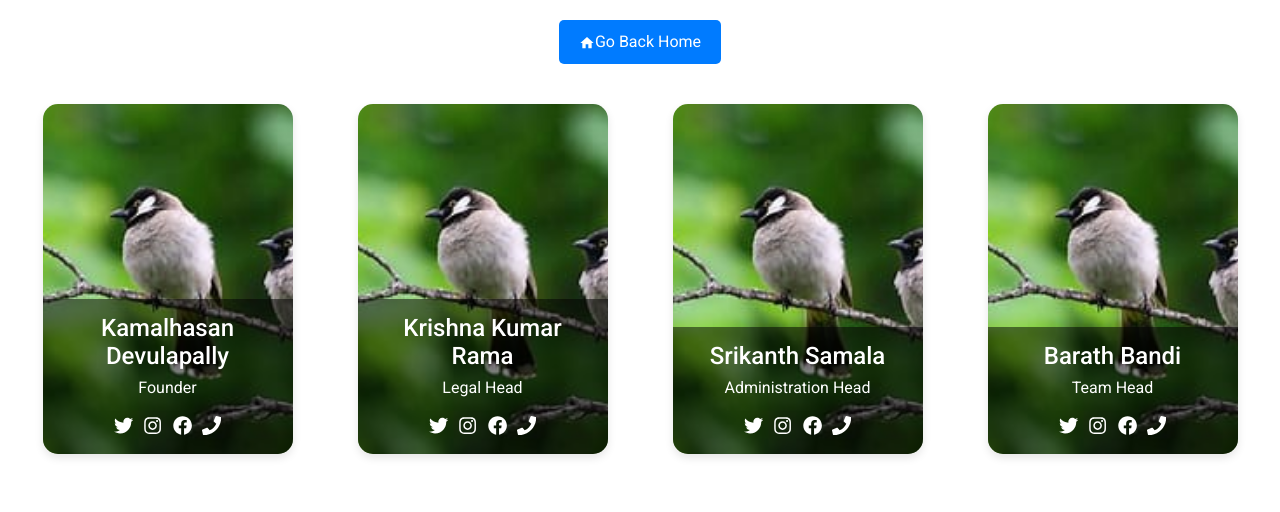
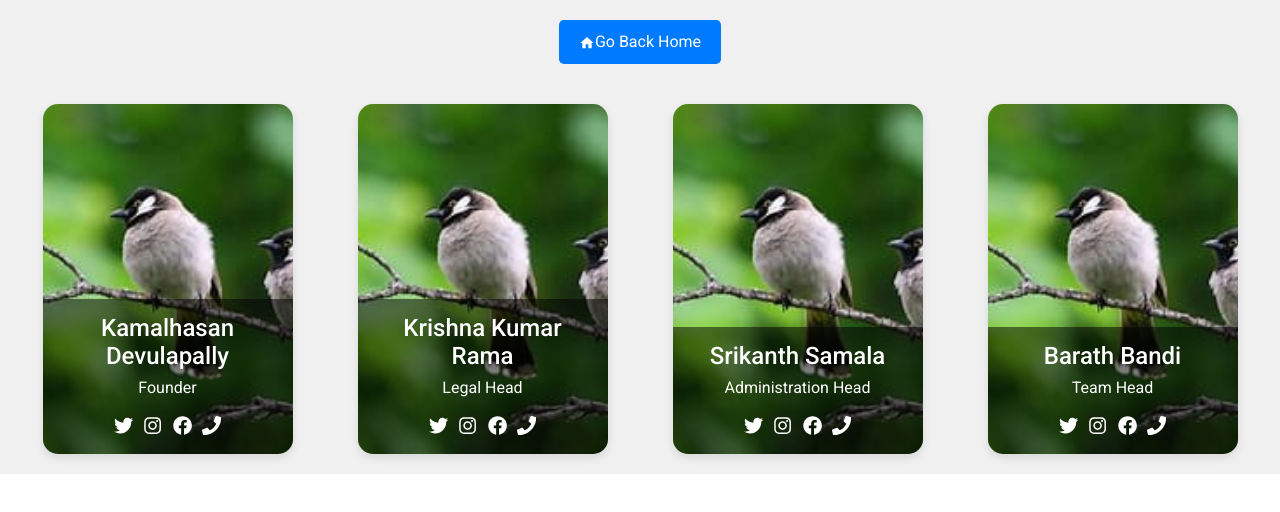
Before and after one commit to shivakumar-bandi/sanatandharm-seva.org, a React (Vite) app: page /team in a window 1280 px wide. Shown: the top 512 px of the page. Built offline with nearby package versions, Linux system fonts and the light colour scheme.

Commit message:
Your commit changes in team  and css

```diff
--- a/src/vendorDashboard/components/Team.css
+++ b/src/vendorDashboard/components/Team.css
@@ -1,16 +1,28 @@
+:root {
+  --primary-color: #007bff;
+  --hover-color: #0056b3;
+  --background-color: #f0f0f0;
+  --white-color: #ffffff;
+  --shadow-color: rgba(0, 0, 0, 0.1);
+  --twitter-color: #1da1f2;
+  --instagram-color: #e4405f;
+  --facebook-color: #3b5998;
+}
+
 .team-container {
   display: flex;
   flex-direction: column;
   align-items: center;
   gap: 20px;
   padding: 20px;
+  background-color: var(--background-color);
 }
 
 .go-home-button {
   padding: 10px 20px;
   font-size: 16px;
-    color: #fff;
-    background-color: #007bff;
+  color: var(--white-color);
+  background-color: var(--primary-color);
   border: none;
   border-radius: 5px;
   cursor: pointer;
@@ -19,7 +31,7 @@
 }
 
 .go-home-button:hover {
-    background-color: #0056b3;
+  background-color: var(--hover-color);
 }
 
 .team-row {
@@ -36,13 +48,14 @@
   position: relative;
   overflow: hidden;
   border-radius: 15px;
-    box-shadow: 0 4px 8px rgba(0, 0, 0, 0.1);
-    transition: transform 0.3s ease;
+  box-shadow: 0 4px 8px var(--shadow-color);
+  transition: transform 0.3s ease, box-shadow 0.3s ease;
   cursor: pointer;
 }
 
 .team-card:hover {
   transform: scale(1.05);
+  box-shadow: 0 8px 16px var(--shadow-color);
 }
 
 .team-image {
@@ -58,24 +71,27 @@
   bottom: 0;
   width: 100%;
   background: rgba(0, 0, 0, 0.5);
-    color: #fff;
+  color: var(--white-color);
   padding: 15px;
   text-align: center;
-    transition: background 0.3s ease;
+  transition: background 0.3s ease, transform 0.3s ease;
 }
 
 .team-card:hover .team-overlay {
   background: rgba(0, 0, 0, 0.7);
+  transform: translateY(-10%);
 }
 
 .team-name {
   font-size: 1.5em;
   margin: 0;
+  transition: color 0.3s ease;
 }
 
 .team-title {
   font-size: 1em;
   margin: 5px 0 0;
+  transition: color 0.3s ease;
 }
 
 .team-socials {
@@ -83,28 +99,29 @@
 }
 
 .team-socials a {
-    color: #fff;
+  color: var(--white-color);
   margin: 0 5px;
   font-size: 1.2em;
   transition: color 0.3s ease;
 }
 
 .team-socials a:hover {
-    color: #1da1f2; /* Twitter blue */
+  color: var(--twitter-color); /* Change this dynamically for each icon */
 }
 
 .team-details {
   width: 80%;
   max-width: 600px;
-    background: #fff;
-    box-shadow: 0 4px 8px rgba(0, 0, 0, 0.1);
+  background: var(--white-color);
+  box-shadow: 0 4px 8px var(--shadow-color);
   padding: 20px;
   border-radius: 15px;
   text-align: center;
   animation: fadeIn 0.5s ease;
+  margin-top: 20px;
 }
 
 @keyframes fadeIn {
-    from { opacity: 0; }
-    to { opacity: 1; }
+  from { opacity: 0; transform: translateY(-20px); }
+  to { opacity: 1; transform: translateY(0); }
 }
--- a/src/vendorDashboard/components/Team.jsx
+++ b/src/vendorDashboard/components/Team.jsx
@@ -1,15 +1,15 @@
-import React, { useState } from 'react';
+import React, { useState, useEffect } from 'react';
 import { FaTwitter, FaInstagram, FaFacebook, FaPhone } from 'react-icons/fa';
 import { useNavigate } from 'react-router-dom';
 import './Team.css';
-import { MdPhone, MdHome } from 'react-icons/md';
+import { MdHome } from 'react-icons/md';
 
 const teamMembers = [
   {
     name: 'Kamalhasan Devulapally',
     title: 'Founder',
     details: 'Some details about Kamalhasan Devulapally...',
-    image: './axios/th.jpg', // Replace with your image path
+    image: './axios/th.jpg',
     social: {
       twitter: 'https://twitter.com/kamalhasan',
       instagram: 'https://instagram.com/kamalhasan',
@@ -21,7 +21,7 @@ const teamMembers = [
     name: 'Krishna Kumar Rama',
     title: 'Legal Head',
     details: 'Some details about Krishna Kumar Rama...',
-    image: './axios/th.jpg', // Replace with your image path
+    image: './axios/th.jpg',
     social: {
       twitter: 'https://twitter.com/krishna',
       instagram: 'https://instagram.com/krishna',
@@ -33,7 +33,7 @@ const teamMembers = [
     name: 'Srikanth Samala',
     title: 'Administration Head',
     details: 'Some details about Srikanth Samala...',
-    image: './axios/th.jpg', // Replace with your image path
+    image: './axios/th.jpg',
     social: {
       twitter: 'https://twitter.com/srikanth',
       instagram: 'https://instagram.com/srikanth',
@@ -45,7 +45,7 @@ const teamMembers = [
     name: 'Barath Bandi',
     title: 'Team Head',
     details: 'Some details about Barath Bandi...',
-    image: './axios/th.jpg', // Replace with your image path
+    image: './axios/th.jpg',
     social: {
       twitter: 'https://twitter.com/barath',
       instagram: 'https://instagram.com/barath',
@@ -54,6 +54,31 @@ const teamMembers = [
     },
   },
 ];
+
+const TeamCard = ({ member, onClick }) => (
+  <div className="team-card" onClick={onClick}>
+    <div className="team-image" style={{ backgroundImage: `url(${member.image})` }}>
+      <div className="team-overlay">
+        <h2 className="team-name">{member.name}</h2>
+        <p className="team-title">{member.title}</p>
+        <div className="team-socials">
+          {member.social.twitter && <a href={member.social.twitter} target="_blank" rel="noopener noreferrer"><FaTwitter /></a>}
+          {member.social.instagram && <a href={member.social.instagram} target="_blank" rel="noopener noreferrer"><FaInstagram /></a>}
+          {member.social.facebook && <a href={member.social.facebook} target="_blank" rel="noopener noreferrer"><FaFacebook /></a>}
+          {member.social.contact && <a href={`tel:${member.social.contact}`}><FaPhone /></a>}
+        </div>
+      </div>
+    </div>
+  </div>
+);
+
+const TeamDetails = ({ member }) => (
+  <div className="team-details">
+    <h2>{member.name}</h2>
+    <p>{member.details}</p>
+    {member.social.contact && <p><FaPhone /> {member.social.contact}</p>}
+  </div>
+);
 
 const Team = () => {
   const [selectedMember, setSelectedMember] = useState(null);
@@ -69,41 +94,16 @@ const Team = () => {
 
   return (
     <div className="team-container">
-       <button className="go-home-button" onClick={goHome}>
+      <button className="go-home-button" onClick={goHome}>
         <MdHome className="home-icon" />
         Go Back Home
       </button>
       <div className="team-row">
         {teamMembers.map((member, index) => (
-          <div
-            key={index}
-            className="team-card"
-            onClick={() => handleCardClick(member)}
-          >
-            <div className="team-image" style={{ backgroundImage: `url(${member.image})` }}>
-              <div className="team-overlay">
-                <h2 className="team-name">{member.name}</h2>
-                <p className="team-title">{member.title}</p>
-                <div className="team-socials">
-                  {member.social.twitter && <a href={member.social.twitter} target="_blank" rel="noopener noreferrer"><FaTwitter /></a>}
-                  {member.social.instagram && <a href={member.social.instagram} target="_blank" rel="noopener noreferrer"><FaInstagram /></a>}
-                  {member.social.facebook && <a href={member.social.facebook} target="_blank" rel="noopener noreferrer"><FaFacebook /></a>}
-                  {member.social.contact && <a href={`tel:${member.social.contact}`}><FaPhone /></a>}
-                </div>
-              </div>
-            </div>
-          </div>
+          <TeamCard key={index} member={member} onClick={() => handleCardClick(member)} />
         ))}
       </div>
-      {selectedMember && (
-        <div className="team-details">
-          <h2>{selectedMember.name}</h2>
-          <p>{selectedMember.details}</p>
-          {selectedMember.social && selectedMember.social.contact && (
-            <p><FaPhone /> {selectedMember.social.contact}</p>
-          )}
-        </div>
-      )}
+      {selectedMember && <TeamDetails member={selectedMember} />}
     </div>
   );
 };
```
Lines whose indentation alone changed are shown as unchanged.
